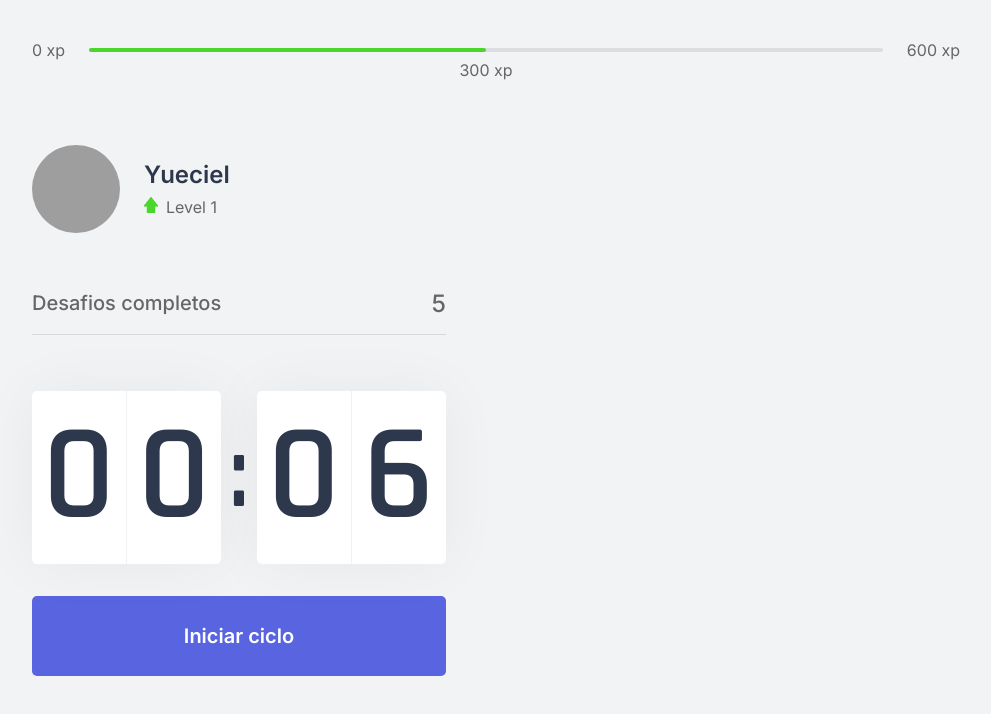
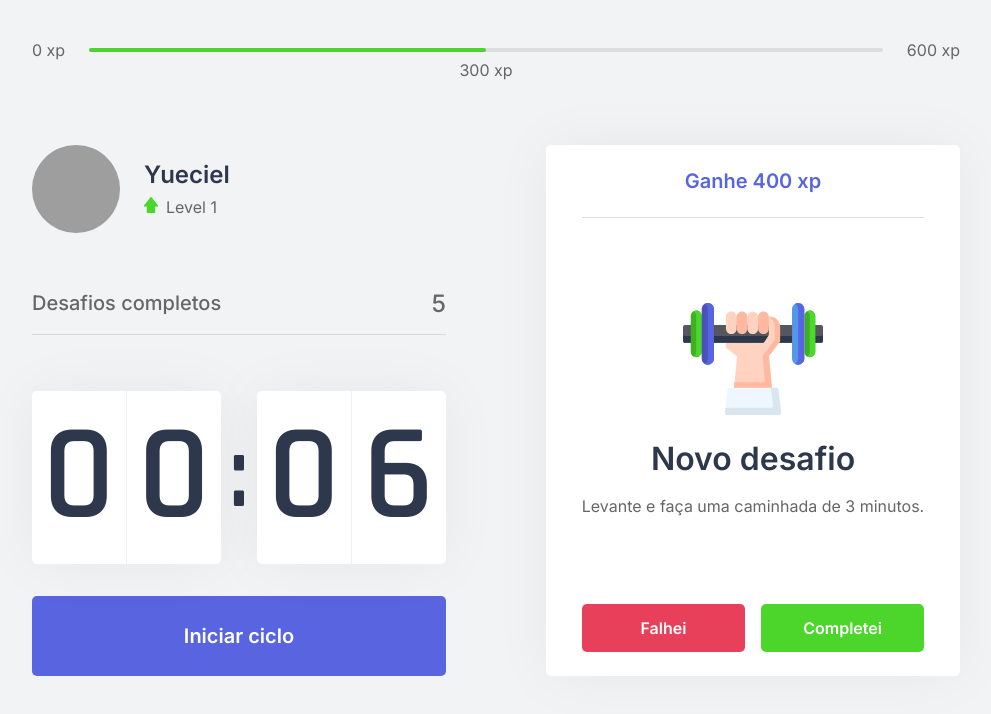
Before and after one commit to Yueciel/moveit, a Next.js app: page / in a window 1280 px wide. Shown: the top 714 px of the page, without its empty margins (144-1135 px from the left). Built offline with nearby package versions, Linux system fonts and the light colour scheme; grey boxes are pictures that could not be loaded.

Commit message:
Index updated and challenge box buttons features finished

```diff
--- /dev/null
+++ b/src/components/ChallengeBox.tsx
@@ -0,0 +1,43 @@
+import styles from '../styles/components/ChallengeBox.module.css' ;
+
+export function ChallengeBox() {
+    const hasActiveChallenge = true;
+
+    return (
+        <div className={styles.challengeBoxContainer}>
+            { hasActiveChallenge ? (
+                <div className={styles.challengeActive}>
+                    <header>Ganhe 400 xp</header>
+
+                    <main>
+                        <img src="icons/body.svg" />
+                        <strong>Novo desafio</strong>
+                        <p>Levante e faça uma caminhada de 3 minutos.</p>
+                    </main>
+
+                    <footer>
+                        <button type="button" className={styles.challengeFailedButton}>
+                            Falhei
+                        </button>
+                        <button type="button" className={styles.challengeSucceededButton}>
+                            Completei
+                        </button>
+                    </footer>
+                </div>
+            ) : (
+
+
+            <div className={styles.challengeNotActive}>
+                <strong>Finalize um ciclo para receber um desafio</strong>
+                <p>
+                    <img src="icons/level-up.svg" alt="Level UP" />
+                    Avance de level completando desafios.
+                </p>
+            </div>
+
+            ) }
+
+        </div>
+
+    )
+}
--- a/src/pages/index.tsx
+++ b/src/pages/index.tsx
@@ -1,11 +1,14 @@
+import Head from 'next/head';
+
 import { CompletedChallenges } from "../components/CompletedChallenges";
 import { Countdown } from "../components/Countdown";
 import { ExperienceBar} from "../components/ExperienceBar";
 import { Profile } from "../components/Profile";
+import { ChallengeBox } from "../components/ChallengeBox";
 
-import Head from 'next/head';
 
 import styles from '../styles/pages/Home.module.css';
+
 
 export default function Home() {
   return (
@@ -22,7 +25,7 @@
         <Countdown />
       </div>
       <div>
-
+        <ChallengeBox />
       </div>
     </section>
   </div>
--- /dev/null
+++ b/src/styles/components/ChallengeBox.module.css
@@ -0,0 +1,109 @@
+.challengeBoxContainer {
+    height: 100%;
+
+    background: var(--white);
+    border-radius: 5px;
+    box-shadow: 0 0 60px rgba(0, 0, 0, 0.05);
+    padding: 1.5rem 2rem;
+
+    display: flex;
+    flex-direction: column;
+    align-items: center;
+    justify-content: center;
+
+    text-align: center;
+}
+
+.challengeNotActive {
+    display: flex;
+    flex-direction: column;
+    align-items: center;
+}
+
+.challengeNotActive strong {
+    font-size: 1.5rem;
+    font-weight: 500;
+    line-height: 1.4;
+}
+
+.challengeNotActive p {
+    display: flex;
+    flex-direction: column;
+    align-items: center;
+    line-height: 1.4;
+    max-width: 70%;
+    margin-top: 3rem;
+}
+
+.challengeNotActive p img {
+    margin-bottom: 1rem;
+}
+
+.challengeActive {
+    height: 100%;
+
+    display: flex;
+    flex-direction: column;
+}
+
+.challengeActive header {
+    color: var(--blue);
+    font-weight: 600;
+    font-size: 1.25rem;
+    padding: 0 2rem 1.5rem;
+    border-bottom: 1px solid var(--gray-line);
+}
+
+
+.challengeActive main {
+    flex: 1;
+    display: flex;
+    flex-direction: column;
+    align-items: center;
+    justify-content: center;
+}
+
+.challengeActive main strong {
+    font-size: 2rem;
+    font-weight: 600;
+    color: var(--title);
+    margin: 1.5rem 0 1rem;
+}
+
+.challengeActive main p {
+    line-height: 1.5;
+}
+
+.challengeActive footer {
+    display: grid;
+    grid-template-columns: 1fr 1fr;
+    gap: 1rem;
+}
+
+.challengeActive footer button {
+    height: 3rem;
+
+    display: flex;
+    align-items: center;
+    justify-content: center;
+
+    border: 0;
+    border-radius: 5px;
+
+    color: var(--white);
+
+    font-size: 1rem;
+    font-weight: 600;
+}
+
+.challengeActive footer button.challengeFailedButton {
+    background: var(--red);
+}
+
+.challengeActive footer button.challengeSucceededButton {
+    background: var(--green);
+}
+
+.challengeActive footer button:hover {
+    filter: brightness(0.9);
+}
```
